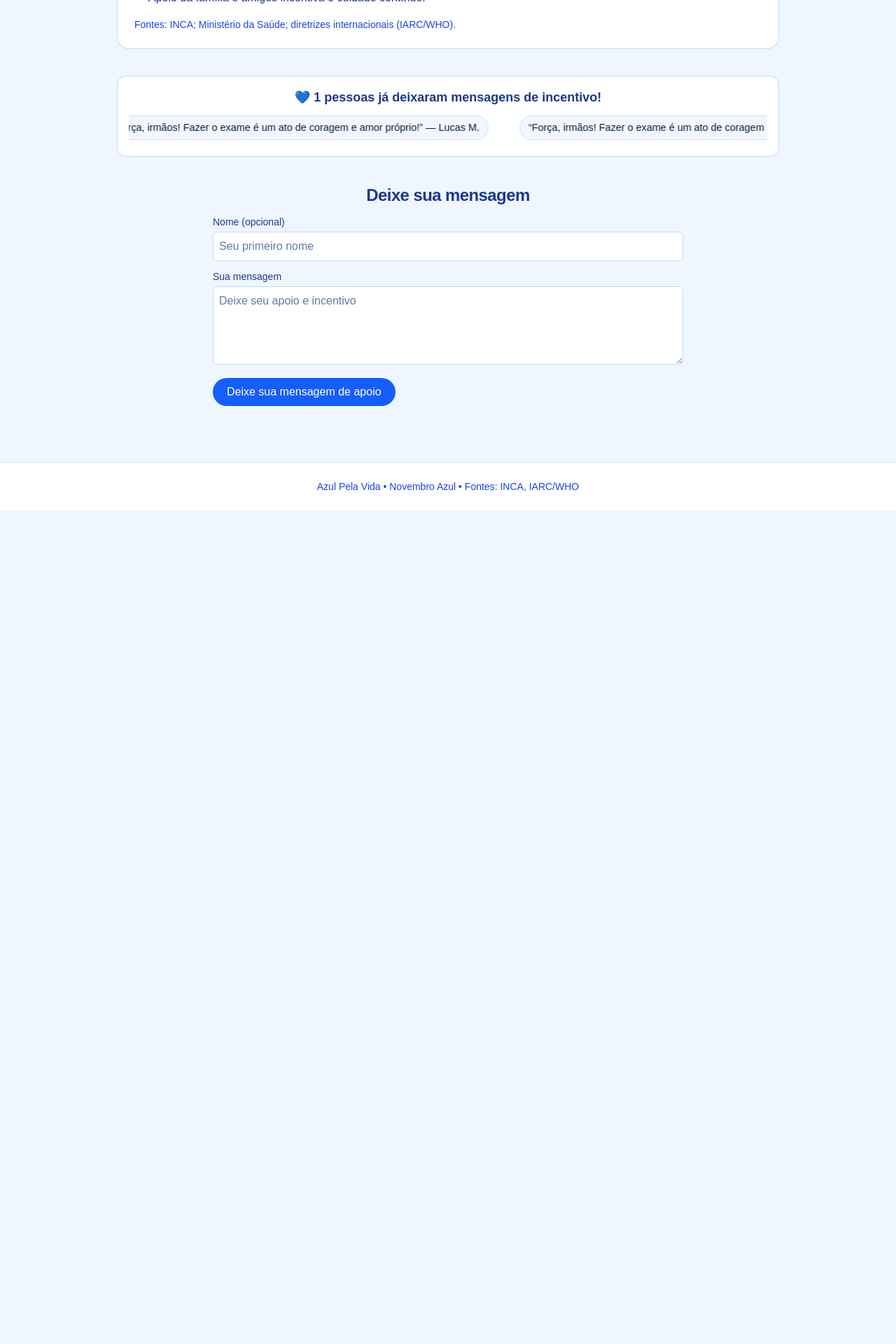
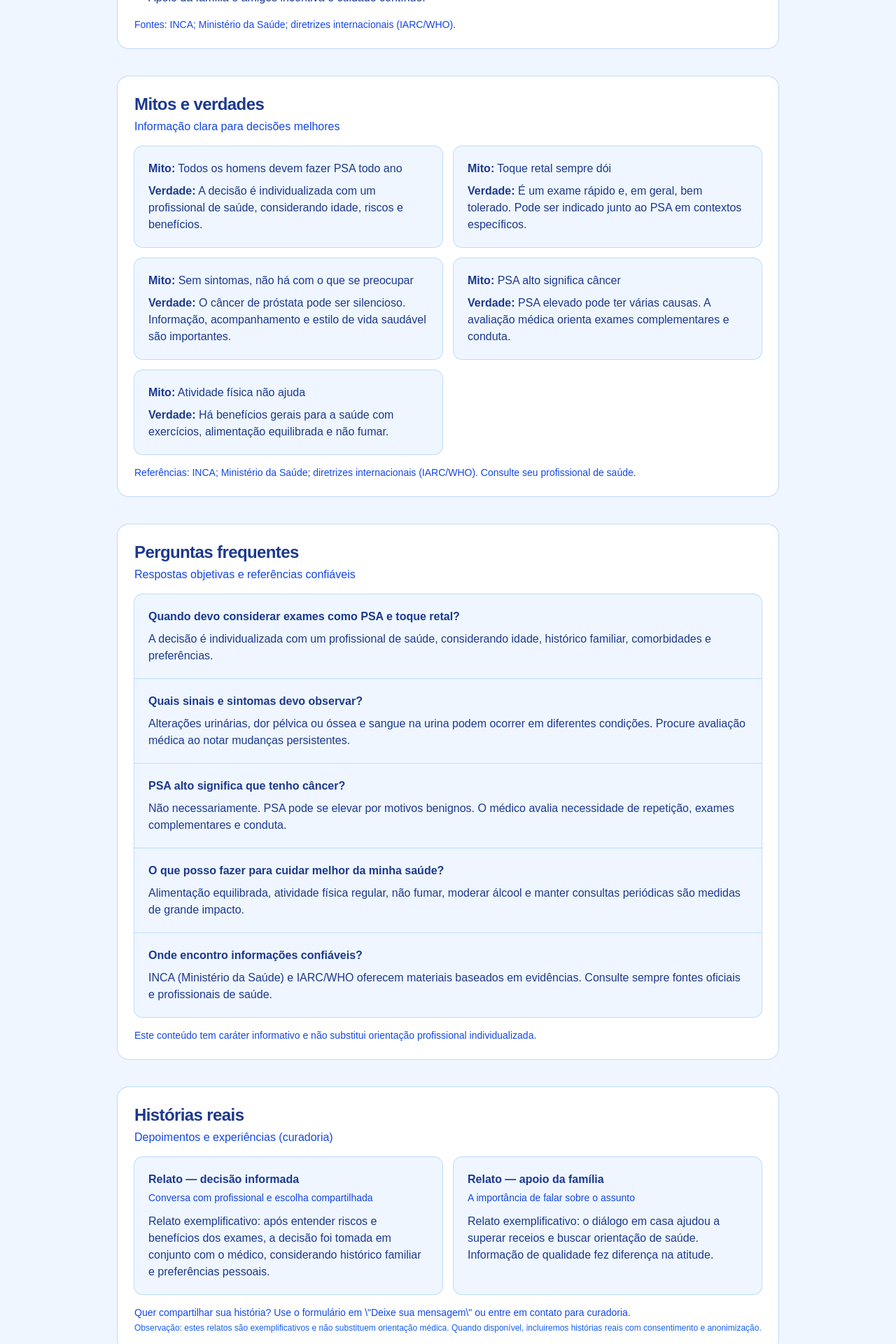
Before and after one commit to RLuk97/azul-pela-vida, a Next.js app: page / in a window 1280 px wide. Shown: the part 1440-3360 px from the top of the page at 70% size. Before the commit the page ends 2169 px from the top, so only its background shows below. Built offline with nearby package versions, Linux system fonts and the light colour scheme; no server answers.

Commit message:
content: adiciona seções Mitos/Verdades, FAQ e Histórias Reais; ui: integra na home

```diff
--- a/src/app/page.tsx
+++ b/src/app/page.tsx
@@ -4,6 +4,9 @@ import RealData from "@/components/RealData";
 import Importance from "@/components/Importance";
 import SupportCounter from "@/components/SupportCounter";
 import CommentForm from "@/components/CommentForm";
+import MythsFacts from "@/components/MythsFacts";
+import FAQ from "@/components/FAQ";
+import RealStories from "@/components/RealStories";
 
 export default function Home() {
   return (
@@ -14,6 +17,10 @@ export default function Home() {
         <AboutDisease />
         <RealData />
         <Importance />
+
+        <MythsFacts />
+        <FAQ />
+        <RealStories />
 
         <SupportCounter />
 
--- /dev/null
+++ b/src/components/FAQ.tsx
@@ -0,0 +1,48 @@
+import SectionTitle from "@/components/SectionTitle";
+
+type QA = {
+  q: string;
+  a: string;
+};
+
+const qas: QA[] = [
+  {
+    q: "Quando devo considerar exames como PSA e toque retal?",
+    a: "A decisão é individualizada com um profissional de saúde, considerando idade, histórico familiar, comorbidades e preferências."
+  },
+  {
+    q: "Quais sinais e sintomas devo observar?",
+    a: "Alterações urinárias, dor pélvica ou óssea e sangue na urina podem ocorrer em diferentes condições. Procure avaliação médica ao notar mudanças persistentes."
+  },
+  {
+    q: "PSA alto significa que tenho câncer?",
+    a: "Não necessariamente. PSA pode se elevar por motivos benignos. O médico avalia necessidade de repetição, exames complementares e conduta."
+  },
+  {
+    q: "O que posso fazer para cuidar melhor da minha saúde?",
+    a: "Alimentação equilibrada, atividade física regular, não fumar, moderar álcool e manter consultas periódicas são medidas de grande impacto."
+  },
+  {
+    q: "Onde encontro informações confiáveis?",
+    a: "INCA (Ministério da Saúde) e IARC/WHO oferecem materiais baseados em evidências. Consulte sempre fontes oficiais e profissionais de saúde."
+  }
+];
+
+export default function FAQ() {
+  return (
+    <section id="faq" className="w-full rounded-2xl bg-white p-6 ring-1 ring-blue-200">
+      <SectionTitle title="Perguntas frequentes" subtitle="Respostas objetivas e referências confiáveis" />
+      <div className="mt-4 divide-y divide-blue-200 rounded-xl bg-blue-50 ring-1 ring-blue-200">
+        {qas.map((item, idx) => (
+          <div key={idx} className="p-5">
+            <p className="font-semibold text-blue-900">{item.q}</p>
+            <p className="mt-2 text-blue-900">{item.a}</p>
+          </div>
+        ))}
+      </div>
+      <p className="mt-4 text-sm text-blue-700">
+        Este conteúdo tem caráter informativo e não substitui orientação profissional individualizada.
+      </p>
+    </section>
+  );
+}
--- /dev/null
+++ b/src/components/MythsFacts.tsx
@@ -0,0 +1,53 @@
+import SectionTitle from "@/components/SectionTitle";
+
+type Item = {
+  myth: string;
+  fact: string;
+};
+
+const items: Item[] = [
+  {
+    myth: "Todos os homens devem fazer PSA todo ano",
+    fact:
+      "A decisão é individualizada com um profissional de saúde, considerando idade, riscos e benefícios."
+  },
+  {
+    myth: "Toque retal sempre dói",
+    fact:
+      "É um exame rápido e, em geral, bem tolerado. Pode ser indicado junto ao PSA em contextos específicos."
+  },
+  {
+    myth: "Sem sintomas, não há com o que se preocupar",
+    fact:
+      "O câncer de próstata pode ser silencioso. Informação, acompanhamento e estilo de vida saudável são importantes."
+  },
+  {
+    myth: "PSA alto significa câncer",
+    fact:
+      "PSA elevado pode ter várias causas. A avaliação médica orienta exames complementares e conduta."
+  },
+  {
+    myth: "Atividade física não ajuda",
+    fact:
+      "Há benefícios gerais para a saúde com exercícios, alimentação equilibrada e não fumar."
+  }
+];
+
+export default function MythsFacts() {
+  return (
+    <section id="mitos" className="w-full rounded-2xl bg-white p-6 ring-1 ring-blue-200">
+      <SectionTitle title="Mitos e verdades" subtitle="Informação clara para decisões melhores" />
+      <div className="mt-4 grid grid-cols-1 md:grid-cols-2 gap-4">
+        {items.map((it, idx) => (
+          <div key={idx} className="rounded-xl bg-blue-50 p-5 ring-1 ring-blue-200">
+            <p className="text-blue-900"><span className="font-semibold">Mito:</span> {it.myth}</p>
+            <p className="mt-2 text-blue-900"><span className="font-semibold">Verdade:</span> {it.fact}</p>
+          </div>
+        ))}
+      </div>
+      <p className="mt-4 text-sm text-blue-700">
+        Referências: INCA; Ministério da Saúde; diretrizes internacionais (IARC/WHO). Consulte seu profissional de saúde.
+      </p>
+    </section>
+  );
+}
--- /dev/null
+++ b/src/components/RealStories.tsx
@@ -0,0 +1,45 @@
+import SectionTitle from "@/components/SectionTitle";
+
+type Story = {
+  title: string;
+  summary: string;
+  content: string;
+};
+
+const stories: Story[] = [
+  {
+    title: "Relato — decisão informada",
+    summary: "Conversa com profissional e escolha compartilhada",
+    content:
+      "Relato exemplificativo: após entender riscos e benefícios dos exames, a decisão foi tomada em conjunto com o médico, considerando histórico familiar e preferências pessoais."
+  },
+  {
+    title: "Relato — apoio da família",
+    summary: "A importância de falar sobre o assunto",
+    content:
+      "Relato exemplificativo: o diálogo em casa ajudou a superar receios e buscar orientação de saúde. Informação de qualidade fez diferença na atitude."
+  }
+];
+
+export default function RealStories() {
+  return (
+    <section id="historias" className="w-full rounded-2xl bg-white p-6 ring-1 ring-blue-200">
+      <SectionTitle title="Histórias reais" subtitle="Depoimentos e experiências (curadoria)" />
+      <div className="mt-4 grid grid-cols-1 md:grid-cols-2 gap-4">
+        {stories.map((s, idx) => (
+          <article key={idx} className="rounded-xl bg-blue-50 p-5 ring-1 ring-blue-200">
+            <h3 className="font-semibold text-blue-900">{s.title}</h3>
+            <p className="mt-1 text-sm text-blue-700">{s.summary}</p>
+            <p className="mt-3 text-blue-900">{s.content}</p>
+          </article>
+        ))}
+      </div>
+      <p className="mt-4 text-sm text-blue-700">
+        Quer compartilhar sua história? Use o formulário em \"Deixe sua mensagem\" ou entre em contato para curadoria.
+      </p>
+      <p className="mt-1 text-xs text-blue-600">
+        Observação: estes relatos são exemplificativos e não substituem orientação médica. Quando disponível, incluiremos histórias reais com consentimento e anonimização.
+      </p>
+    </section>
+  );
+}
```
